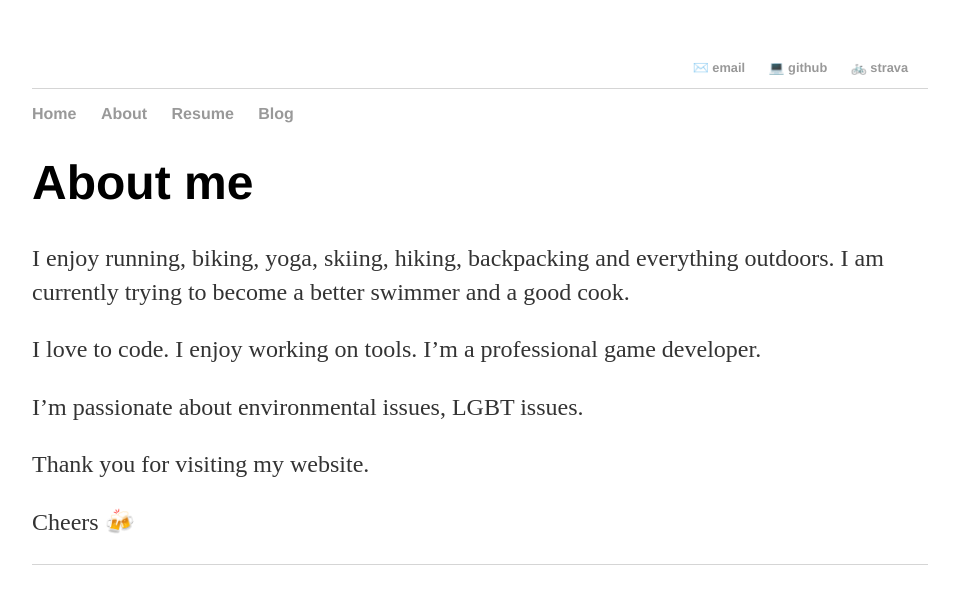
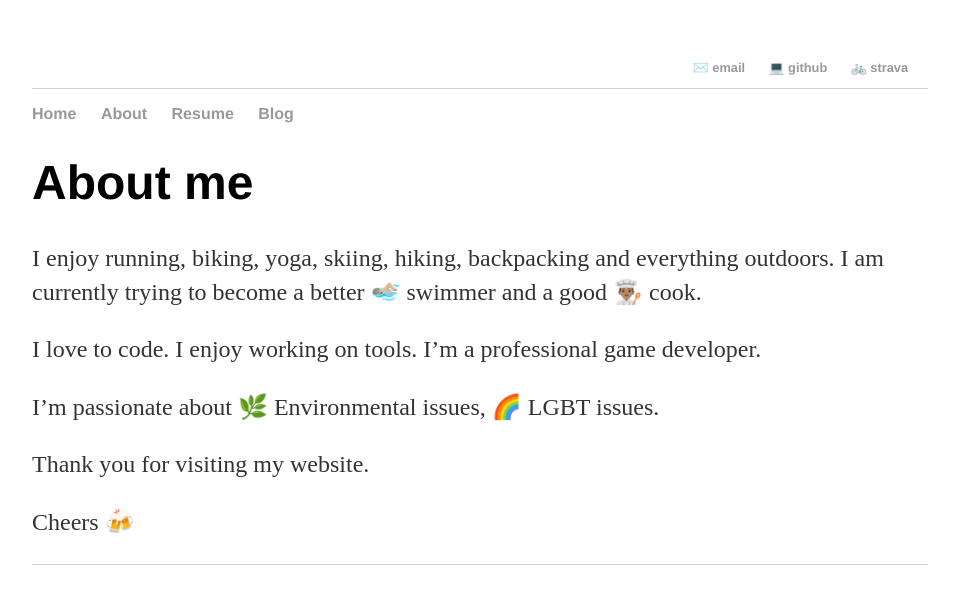
Before and after one commit to tricalnikhil/tricalnikhil.github.io, a Jekyll site: the page built from about.md, in a window 1280 px wide. Shown: the top 604 px of the page, without its empty margins (160-1119 px from the left). Built offline with Jekyll 4.4.1, drawn with Linux system fonts in a browser that asks for light colours.

Commit message:
add emojis

```diff
--- a/about.md
+++ b/about.md
@@ -6,11 +6,11 @@ permalink: /about/
 
 # About me
 
-I enjoy running, biking, yoga, skiing, hiking, backpacking and everything outdoors. I am currently trying to become a better swimmer and a good cook.
+I enjoy running, biking, yoga, skiing, hiking, backpacking and everything outdoors. I am currently trying to become a better 🏊🏼‍♂️ swimmer and a good 👨🏽‍🍳 cook.
 
 I love to code. I enjoy working on tools. I'm a professional game developer.
 
-I'm passionate about environmental issues, LGBT issues.
+I'm passionate about 🌿 Environmental issues, 🌈 LGBT issues.
 
 Thank you for visiting my website.
 
```
